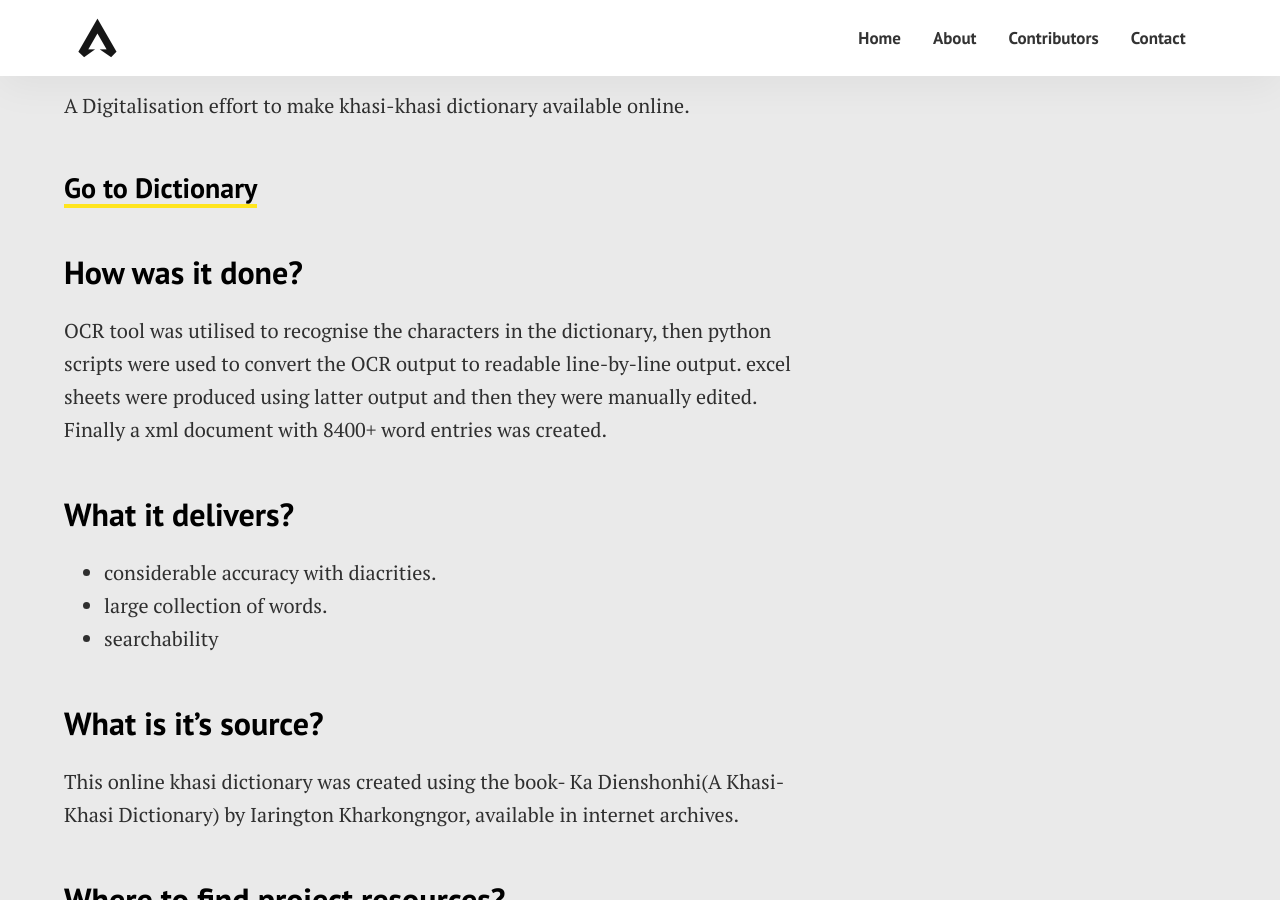
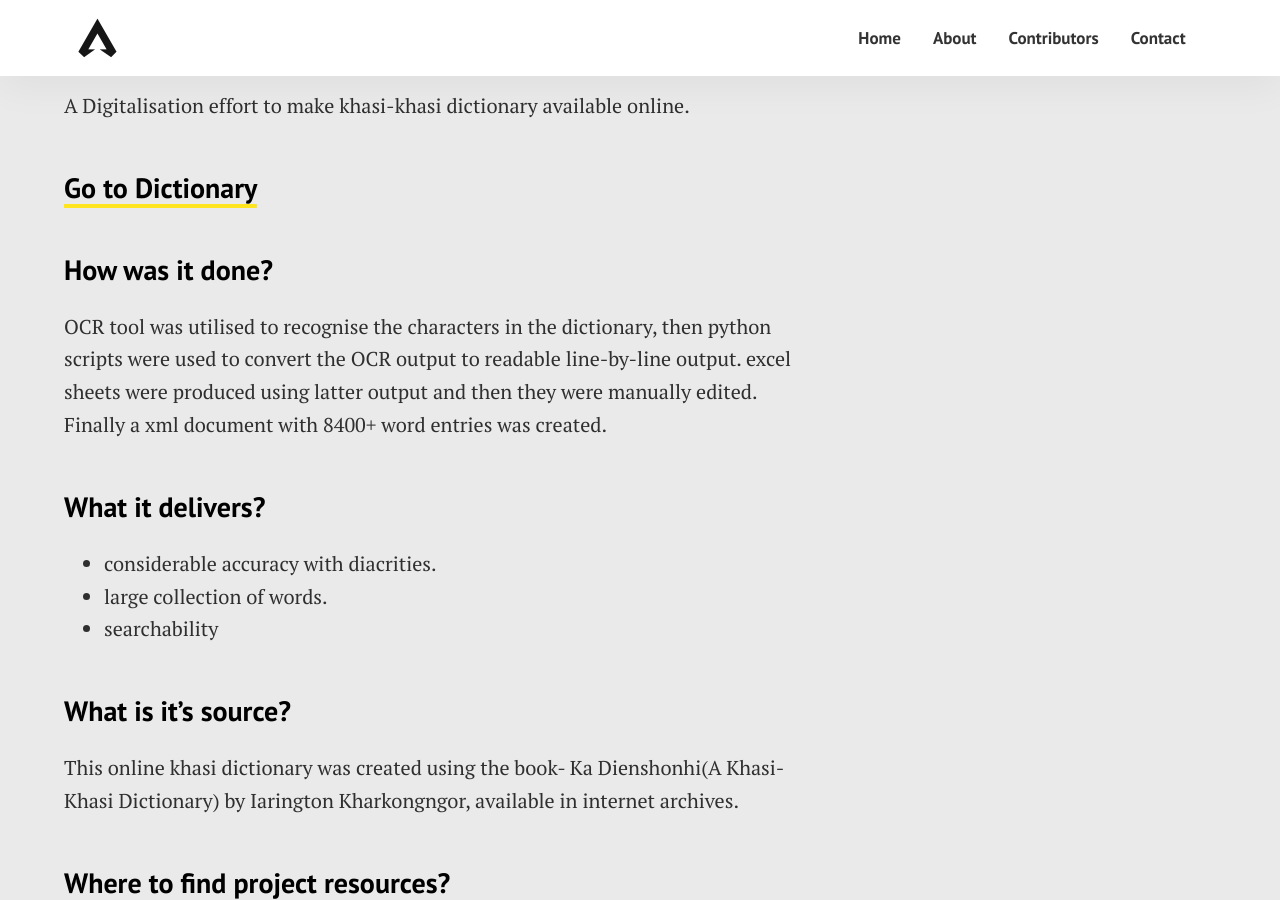
Before and after one commit to udaycruise2903/khasidrp, a Jekyll site: the page built from _posts/2021-08-30-dictionary.md, in a window 1280 px wide and 900 px high, scrolled down 515 px. Built offline with Jekyll 4.4.1, drawn with Linux system fonts in a browser that asks for light colours.

```diff
--- a/_posts/2021-08-30-dictionary.md
+++ b/_posts/2021-08-30-dictionary.md
@@ -9,23 +9,23 @@ image: images/posts/dictionary.png
 A Digitalisation effort to make khasi-khasi dictionary available online.
 ### **<a href="http://localhost:8080/khasidict">Go to Dictionary</a>**
 
-## How was it done?
+### How was it done?
 
 OCR tool was utilised to recognise the characters in the dictionary, then python scripts were used to convert the OCR output to readable line-by-line output. excel sheets were produced using latter output and then they were manually edited. Finally a xml document with 8400+ word entries was created.
 
-## What it delivers?
+### What it delivers?
 
 * considerable accuracy with diacrities.
 * large collection of words.
 * searchability
 
-## What is it's source?
+### What is it's source?
 
 This online khasi dictionary was created using the book- Ka Dienshonhi(A Khasi-Khasi Dictionary) by Iarington Kharkongngor, available in internet archives.
 
-## Where to find project resources?
+### Where to find project resources?
 
 Files and processes used for this dictionary are available in this **<a href="">Github</a>** link.
 
-## How can you help?
+### How can you help?
 OCR is not totally accurate. contributions to edit spelling and word errors in the dictionary improves quality of the work. Drop us a message to contribute.
```
